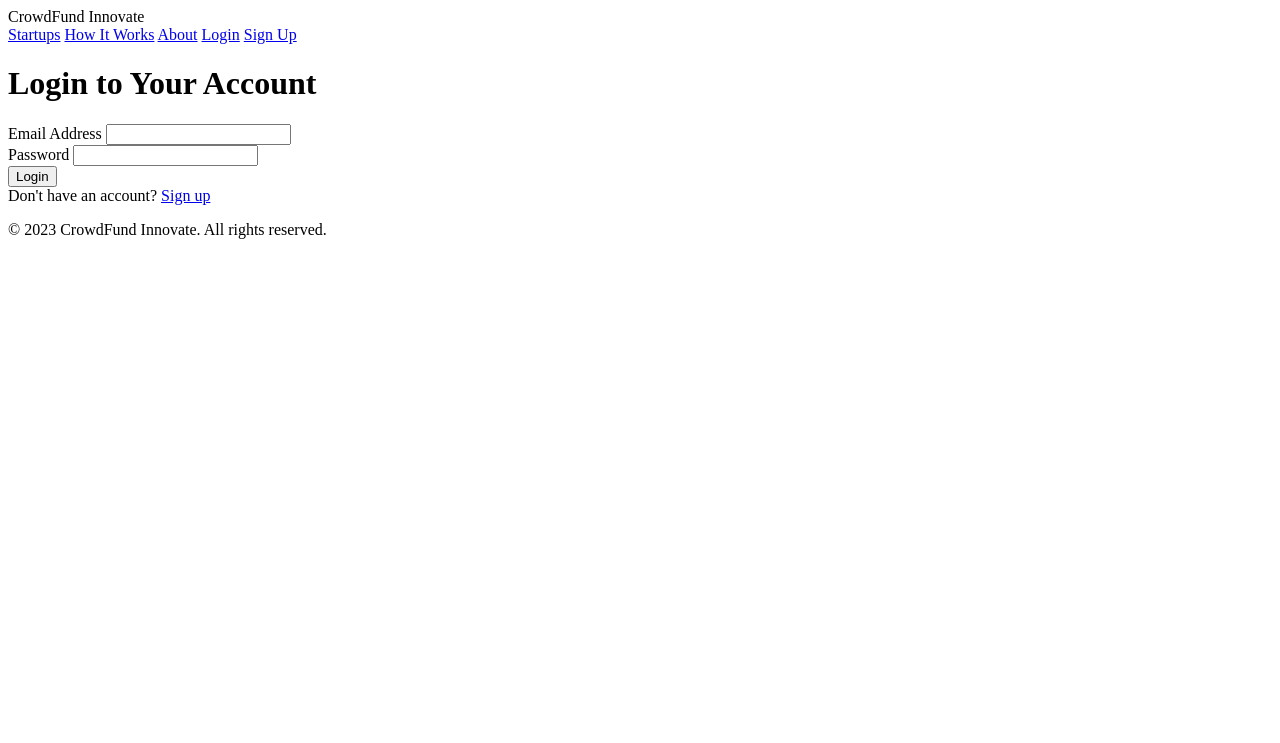
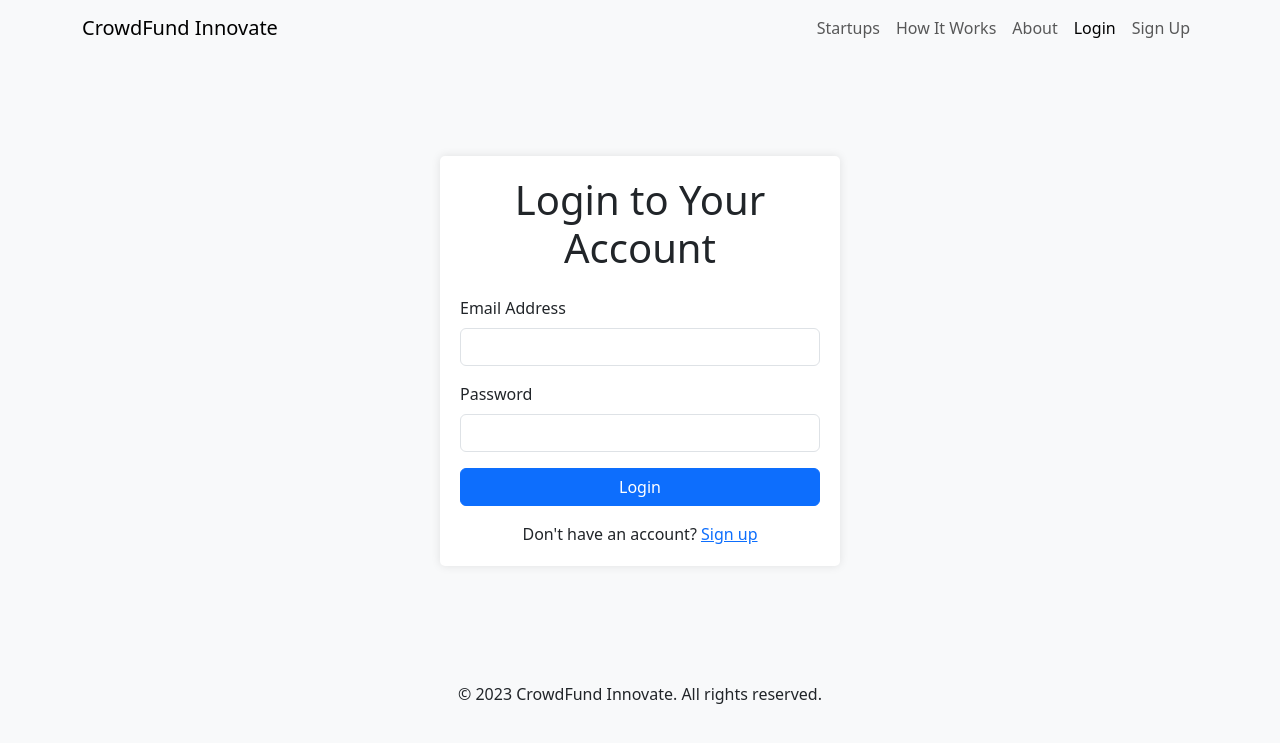
Before and after one commit to arnaudmkonan/crowdfunding, a FastAPI app: page /login in a window 1280 px wide. Shown: the top 743 px of the page. Run offline with FastAPI, Linux system fonts and the light colour scheme; some libraries are stand-ins or nearby versions.

Commit message:
feat: add Bootstrap styling to login page

```diff
--- a/app/templates/login.html
+++ b/app/templates/login.html
@@ -4,53 +4,83 @@
     <meta charset="UTF-8">
     <meta name="viewport" content="width=device-width, initial-scale=1.0">
     <title>Login - CrowdFund Innovate</title>
+    <link href="https://cdn.jsdelivr.net/npm/bootstrap@5.3.0-alpha1/dist/css/bootstrap.min.css" rel="stylesheet">
+    <link rel="stylesheet" href="https://cdn.jsdelivr.net/npm/bootstrap-icons@1.7.2/font/bootstrap-icons.css">
     <style>
-        /* Copy the CSS from sign_up.html and adjust as needed */
+        body {
+            background-color: #f8f9fa;
+        }
+        .login-container {
+            max-width: 400px;
+            margin: 100px auto;
+            padding: 20px;
+            background-color: #ffffff;
+            border-radius: 5px;
+            box-shadow: 0 0 10px rgba(0, 0, 0, 0.1);
+        }
     </style>
 </head>
 <body>
     <header>
+        <nav class="navbar navbar-expand-lg navbar-light bg-light">
             <div class="container">
-            <nav>
-                <div class="logo">CrowdFund Innovate</div>
-                <div class="nav-links">
-                    <a href="/startups">Startups</a>
-                    <a href="/how-it-works">How It Works</a>
-                    <a href="/about">About</a>
-                    <a href="/login">Login</a>
-                    <a href="/signup">Sign Up</a>
+                <a class="navbar-brand" href="/">CrowdFund Innovate</a>
+                <button class="navbar-toggler" type="button" data-bs-toggle="collapse" data-bs-target="#navbarNav" aria-controls="navbarNav" aria-expanded="false" aria-label="Toggle navigation">
+                    <span class="navbar-toggler-icon"></span>
+                </button>
+                <div class="collapse navbar-collapse" id="navbarNav">
+                    <ul class="navbar-nav ms-auto">
+                        <li class="nav-item">
+                            <a class="nav-link" href="/startups">Startups</a>
+                        </li>
+                        <li class="nav-item">
+                            <a class="nav-link" href="/how-it-works">How It Works</a>
+                        </li>
+                        <li class="nav-item">
+                            <a class="nav-link" href="/about">About</a>
+                        </li>
+                        <li class="nav-item">
+                            <a class="nav-link active" href="/login">Login</a>
+                        </li>
+                        <li class="nav-item">
+                            <a class="nav-link" href="/signup">Sign Up</a>
+                        </li>
+                    </ul>
+                </div>
             </div>
         </nav>
-        </div>
     </header>
 
     <main>
+        <div class="container">
             <div class="login-container">
-            <h1>Login to Your Account</h1>
+                <h1 class="text-center mb-4">Login to Your Account</h1>
                 <form id="login-form">
-                <div class="form-group">
-                    <label for="email">Email Address</label>
-                    <input type="email" id="email" name="email" required>
+                    <div class="mb-3">
+                        <label for="email" class="form-label">Email Address</label>
+                        <input type="email" class="form-control" id="email" name="email" required>
                     </div>
-                <div class="form-group">
-                    <label for="password">Password</label>
-                    <input type="password" id="password" name="password" required>
+                    <div class="mb-3">
+                        <label for="password" class="form-label">Password</label>
+                        <input type="password" class="form-control" id="password" name="password" required>
                     </div>
-                <button type="submit">Login</button>
+                    <button type="submit" class="btn btn-primary w-100">Login</button>
                 </form>
-            <div id="error-message" class="error-message"></div>
-            <div class="signup-link">
+                <div id="error-message" class="text-danger mt-3"></div>
+                <div class="text-center mt-3">
                     Don't have an account? <a href="/signup">Sign up</a>
+                </div>
             </div>
         </div>
     </main>
 
-    <footer>
+    <footer class="bg-light text-center py-3 mt-5">
         <div class="container">
             <p>&copy; 2023 CrowdFund Innovate. All rights reserved.</p>
         </div>
     </footer>
 
+    <script src="https://cdn.jsdelivr.net/npm/bootstrap@5.3.0-alpha1/dist/js/bootstrap.bundle.min.js"></script>
     <script>
         const form = document.getElementById('login-form');
         const errorMessage = document.getElementById('error-message');
```
Lines whose indentation alone changed are shown as unchanged.
